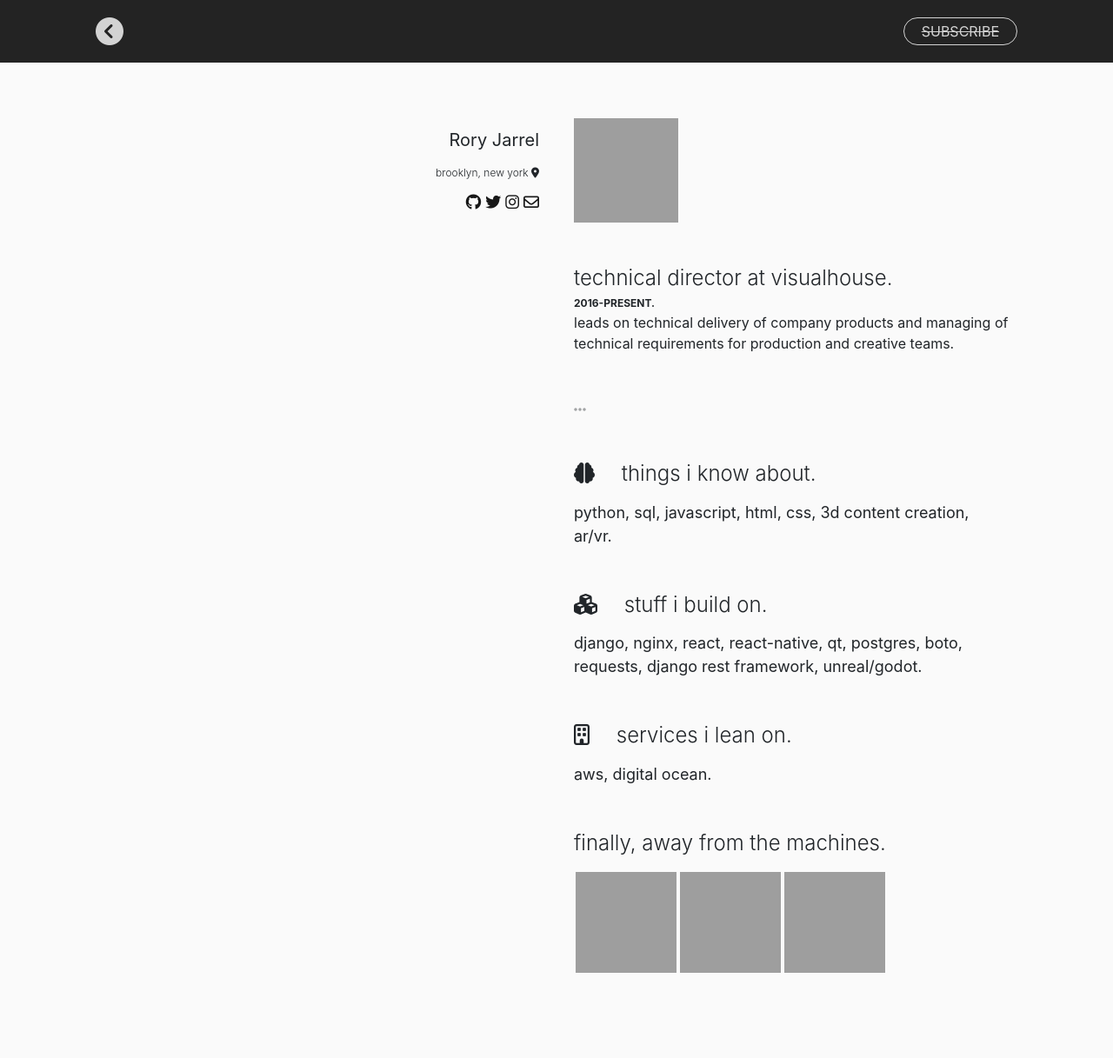
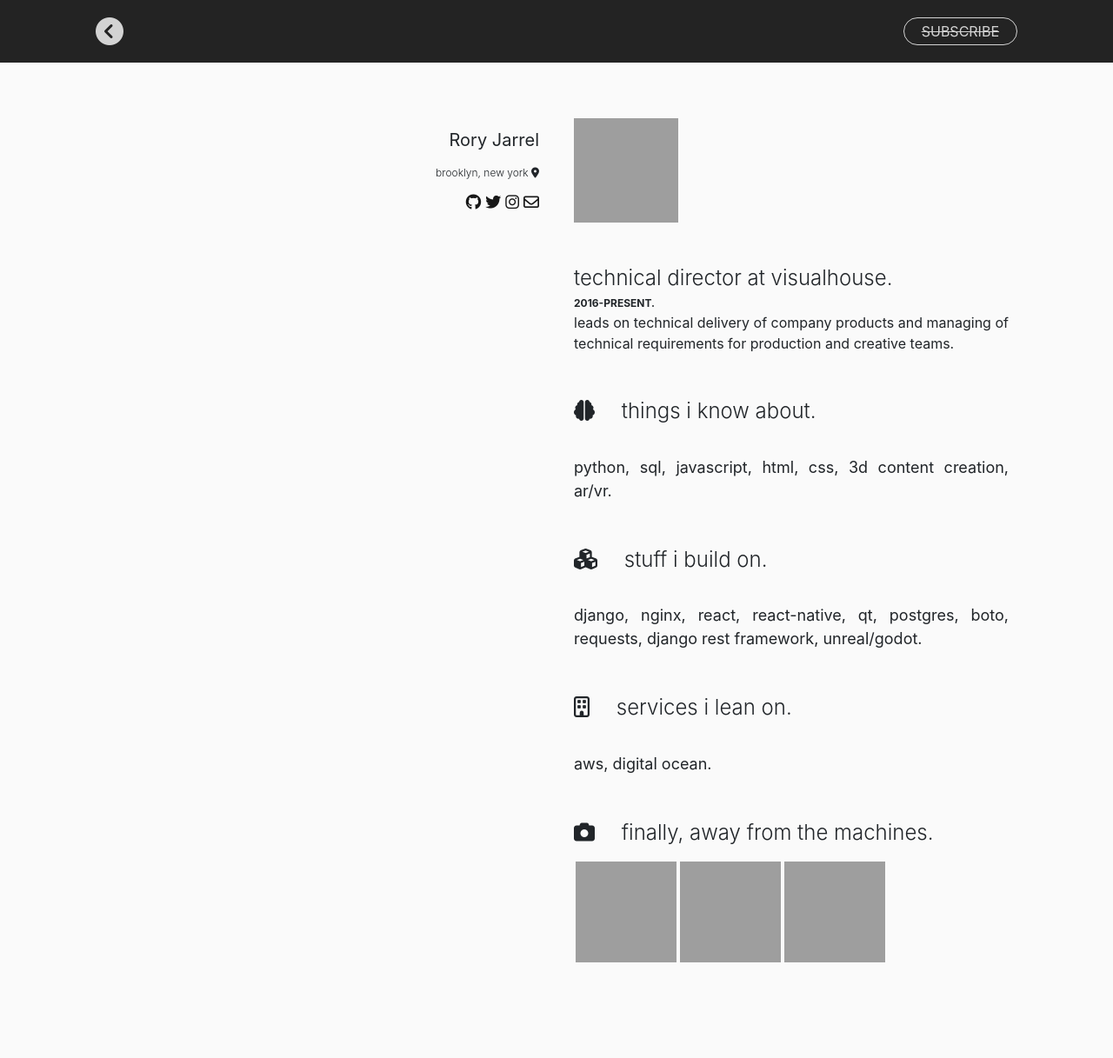
Before and after one commit to najar1412/flatlands, a Django app: page /about/ in a window 1280 px wide. Shown: the whole page at 87% size. After the commit the page ends 1107 px from the top, so only its background shows below. Run offline with Django 3.2, Linux system fonts and the light colour scheme; parts of the project's set-up code (start-up, migrations or seed data) failed here and were passed over; some libraries are stand-ins or nearby versions; grey boxes are pictures that could not be loaded.

Commit message:
about page

```diff
--- a/flatlands/blog/templates/blog/about.html
+++ b/flatlands/blog/templates/blog/about.html
@@ -46,30 +46,26 @@
                                 technical director at visualhouse.
                         </p>
                         <span style="font-weight: bold;font-size: 12px;">2016-PRESENT.</span>
-                        <p style="font-size: 16px;margin-top:0px;padding-top:0px;border-top:0px;">
+                        <p style="font-size: 16px;margin-top:0px;padding-top:0px;border-top:0px;text-align: justify;">
                                 leads on technical delivery of company products and managing of technical requirements
                                 for production and creative teams.
 
                         </p>
                         <p style="height: 20px;"></p>
-                        <p style="height: 20px; justify-content: center;opacity: .4;">
-                                <i class="fas fa-ellipsis-h"></i>
-                        </p>
-                        <p style="height: 20px;"></p>
                         <p class="display-4" style="font-size: 24px;margin-bottom:0px;">
                                 <i class="fas fa-brain"></i>&emsp; things i know about.
                         </p>
-                        <p></p>
+                        <p style="height: 20px;"></p>
 
-                        <p style="font-size: 18px;margin-top:0px;padding-top:0px;border-top:0px;">
+                        <p style="font-size: 18px;margin-top:0px;padding-top:0px;border-top:0px;text-align: justify;">
                                 python, sql, javascript, html, css, 3d content creation, ar/vr.
                         </p>
                         <p style="height: 20px;"></p>
                         <p class="display-4" style="font-size: 24px;margin-bottom:0px;">
                                 <i class="fas fa-cubes"></i>&emsp; stuff i build on.
                         </p>
-                        <p></p>
-                        <p style="font-size: 18px;margin-top:0px;padding-top:0px;border-top:0px;">
+                        <p style="height: 20px;"></p>
+                        <p style="font-size: 18px;margin-top:0px;padding-top:0px;border-top:0px;text-align: justify;">
                                 django, nginx, react, react-native, qt, postgres, boto, requests,
                                 django
                                 rest framework, unreal/godot.
@@ -78,14 +74,14 @@
                         <p class="display-4" style="font-size: 24px;margin-bottom:0px;">
                                 <i class="far fa-building"></i>&emsp; services i lean on.
                         </p>
-                        <p></p>
-                        <p style="font-size: 18px;margin-top:0px;padding-top:0px;border-top:0px;">
+                        <p style="height: 20px;"></p>
+                        <p style="font-size: 18px;margin-top:0px;padding-top:0px;border-top:0px;text-align: justify;">
                                 aws, digital ocean.
                         </p>
 
                         <p style="height: 20px;"></p>
                         <p class="display-4" style="font-size: 24px;margin-bottom:0px;">
-                                finally, away from the machines.
+                                <i class="fas fa-camera"></i>&emsp; finally, away from the machines.
                         </p>
                         <p style="font-size: 18px;margin-top:0px;padding-top:0px;border-top:0px;">
 
```
